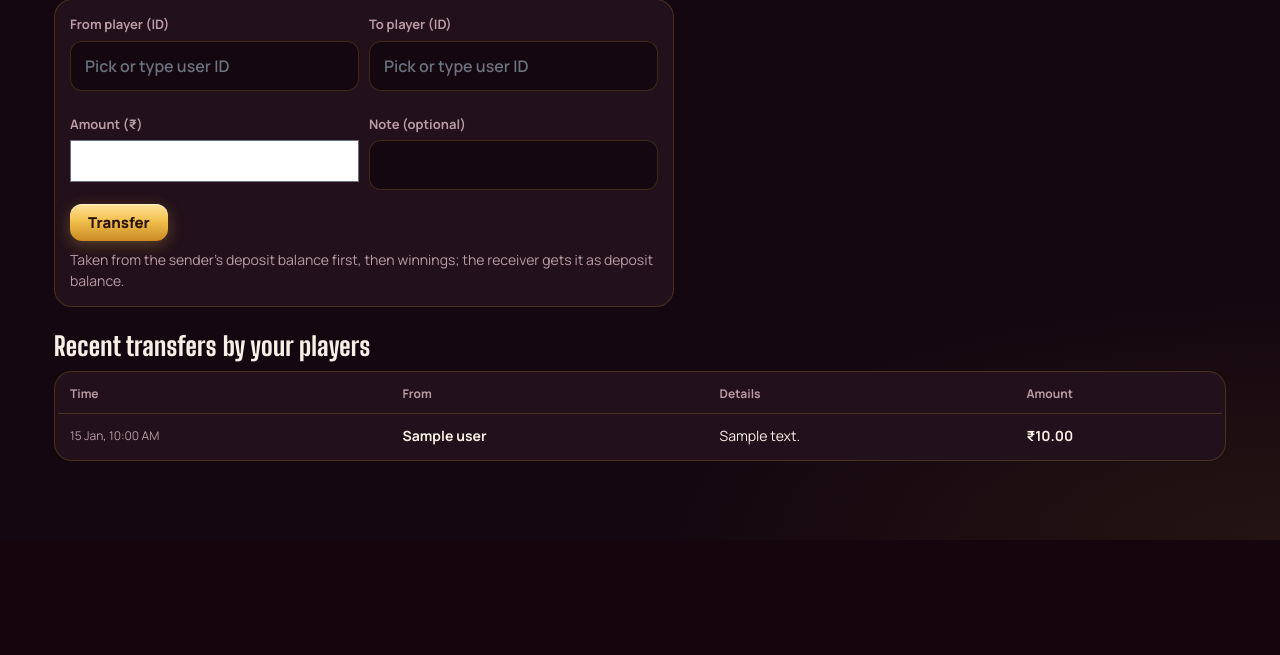
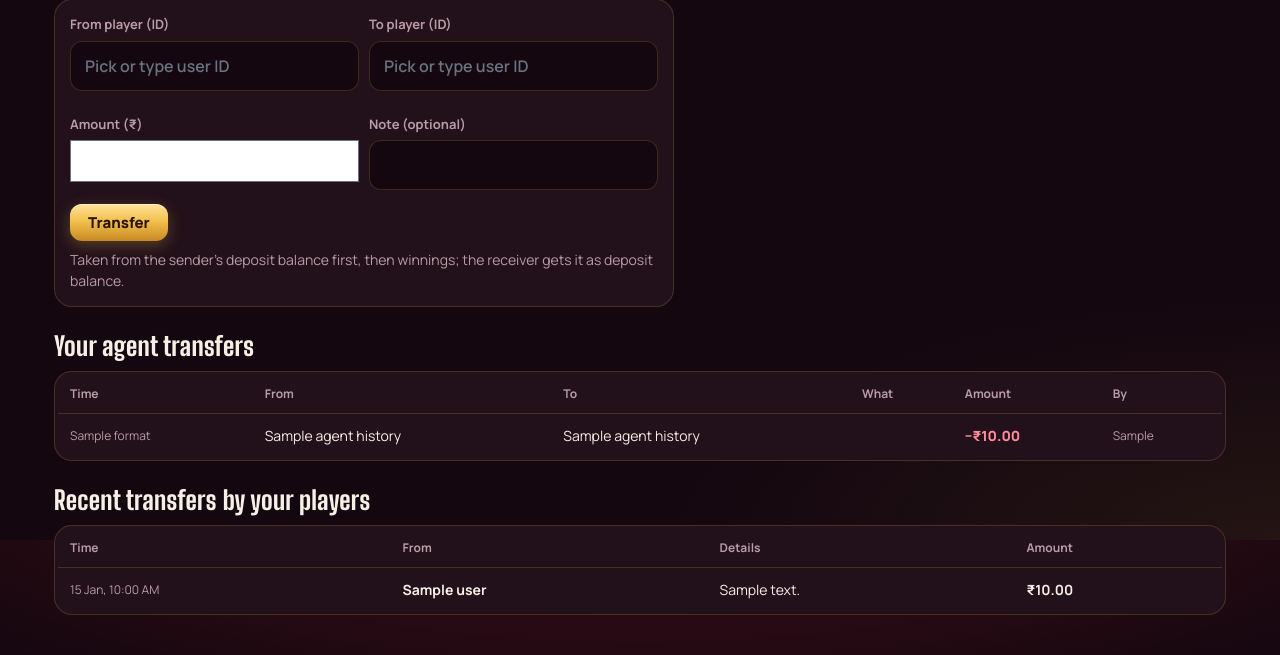
Before and after one commit to v72727835-bit/bet19x.online, a Laravel app: template resources/views/agent/transfer.blade.php in a window 1280 px wide. Shown: the part 260-915 px from the top of the page. Before the commit the page ends 800 px from the top, so only its background shows below. Run offline with Laravel 12, Linux system fonts and the light colour scheme; the template is opened without the code that fills it: most values are stand-ins (such as "Sample title", 1, 10 or a date in 2020); style sheets or scripts are compiled from the project's sources; parts of the project's set-up code (start-up, migrations or seed data) failed here and were passed over; some libraries are stand-ins or nearby versions.

Commit message:
Master to master transfer (admin and master agent panel)
- AgentTransfer service: move unused credit (limit - used) or commission
  balance between agents, both rows locked; history kept in the audit log
- Admin: Agents > 'Master to master transfer' page for any two agents, with
  history; link on the Agent Management page
- Master agent panel: 'Send to another master' on the Transfer tab, plus the
  agent's own transfer history; agents/sub-agents can't use it and can only
  send to master agents
- Tests for both paths, limits and permissions

Checked: 68 tests pass on SQLite and MariaDB 10.11 (strict); all migrations
run on MariaDB; 480 page loads as guest/admin/sub-admin/master/retailer/player
against MariaDB with APP_DEBUG=false returned no 500 and no JS errors.

Co-Authored-By: Claude Opus 5.5 <noreply@anthropic.com>
Claude-Session: https://claude.ai/code/session_01Kh8TAq1KD8XV1rrqA459R4

```diff
--- /dev/null
+++ b/app/Services/AgentTransfer.php
@@ -0,0 +1,92 @@
+<?php
+
+namespace App\Services;
+
+use App\Models\Agent;
+use App\Models\AuditLog;
+use Illuminate\Support\Facades\DB;
+use Illuminate\Support\Str;
+
+/**
+ * Moves credit or commission balance from one agent to another
+ * (e.g. master agent to master agent).
+ *
+ * - credit:  only the sender's unused credit (limit - used) can move; the
+ *            sender's credit limit goes down and the receiver's goes up.
+ * - balance: the agents' commission balance (wallet_balance).
+ *
+ * Every transfer is written to the audit log under module "Agent Transfer",
+ * which is also what the history tables read.
+ */
+class AgentTransfer
+{
+    public const MIN = 1;
+    public const KINDS = ['credit' => 'Credit', 'balance' => 'Commission balance'];
+
+    /** @throws \DomainException with a message safe to show */
+    public static function send(Agent $from, Agent $to, float $amount, string $kind, string $by, ?string $note = null): string
+    {
+        $amount = round($amount, 2);
+        if (! array_key_exists($kind, self::KINDS)) {
+            throw new \DomainException('Galat transfer type.');
+        }
+        if ($amount < self::MIN) {
+            throw new \DomainException('Kam se kam ₹' . self::MIN . ' transfer kar sakte hain.');
+        }
+        if ($from->id === $to->id) {
+            throw new \DomainException('Ek hi agent ko khud transfer nahi kar sakte.');
+        }
+        if (! $to->is_active) {
+            throw new \DomainException('Jis agent ko bhej rahe hain wo deactivated hai.');
+        }
+
+        $ref = 'ATR-' . strtoupper(Str::random(10));
+
+        DB::connection($from->getConnectionName())->transaction(function () use ($from, $to, $amount, $kind) {
+            // lock both rows in id order so two opposite transfers can't deadlock
+            $rows = Agent::whereIn('id', [$from->id, $to->id])->orderBy('id')->lockForUpdate()->get()->keyBy('id');
+            $src = $rows[$from->id];
+            $dst = $rows[$to->id];
+
+            if ($kind === 'credit') {
+                $available = round((float) $src->credit_limit - (float) $src->credit_used, 2);
+                if ($amount > $available + 0.00001) {
+                    throw new \DomainException('Credit kam hai. ₹' . number_format(max(0, $available), 2) . ' tak hi transfer ho sakta hai.');
+                }
+                $src->credit_limit = round((float) $src->credit_limit - $amount, 2);
+                $dst->credit_limit = round((float) $dst->credit_limit + $amount, 2);
+            } else {
+                $available = round((float) $src->wallet_balance, 2);
+                if ($amount > $available + 0.00001) {
+                    throw new \DomainException('Commission balance kam hai. ₹' . number_format(max(0, $available), 2) . ' tak hi transfer ho sakta hai.');
+                }
+                $src->wallet_balance = round($available - $amount, 2);
+                $dst->wallet_balance = round((float) $dst->wallet_balance + $amount, 2);
+            }
+            $src->save();
+            $dst->save();
+        });
+
+        AuditLog::record('Agent Transfer', self::KINDS[$kind], json_encode([
+            'ref' => $ref, 'kind' => $kind, 'amount' => $amount,
+            'from' => $from->id, 'from_name' => $from->name, 'to' => $to->id, 'to_name' => $to->name,
+            'by' => $by, 'note' => $note ? Str::limit($note, 120) : null,
+        ], JSON_UNESCAPED_UNICODE));
+
+        return $ref;
+    }
+
+    /** Recent transfers, optionally only those touching one of $agentIds. */
+    public static function history(?array $agentIds = null, int $limit = 30)
+    {
+        return AuditLog::where('module', 'Agent Transfer')->latest('id')->limit($agentIds ? 500 : $limit)->get()
+            ->map(function ($log) {
+                $d = json_decode((string) $log->description, true) ?: [];
+                $d['at'] = $log->created_at;
+
+                return (object) $d;
+            })
+            ->filter(fn ($d) => isset($d->from, $d->to) && (! $agentIds || in_array((int) $d->from, $agentIds, true) || in_array((int) $d->to, $agentIds, true)))
+            ->take($limit)->values();
+    }
+}
--- a/resources/views/admin/agents/index.blade.php
+++ b/resources/views/admin/agents/index.blade.php
@@ -6,6 +6,7 @@
             <p class="fx-muted text-xs">Master agents, agents and sub-agents log in here with the email and password you set for them.</p>
         </div>
         <code class="fx-input text-sm" style="user-select:all;">{{ route('agent.login') }}</code>
+        <a href="{{ route('admin.agents.transfer') }}" class="fx-btn text-xs" style="padding:.45rem .9rem;">Transfer between masters</a>
         <button type="button" class="fx-btn-outline text-xs" @click="navigator.clipboard.writeText(@js(route('agent.login'))); copied = true; setTimeout(() => copied = false, 1500)" x-text="copied ? 'Copied' : 'Copy link'">Copy link</button>
     </div>
 
--- a/resources/views/agent/transfer.blade.php
+++ b/resources/views/agent/transfer.blade.php
@@ -25,6 +25,64 @@
         <p class="bx-sub" style="margin-top:8px;">Taken from the sender's deposit balance first, then winnings; the receiver gets it as deposit balance.</p>
     </form>
 
+    @if ($agent->role === 'master_agent')
+        <section class="bx-section">
+            <div class="bx-section-head"><h2 class="bx-h2">Send to another master</h2></div>
+            <form method="POST" action="{{ route('agent.transfer.master') }}" class="bx-panel" style="max-width:620px;"
+                  onsubmit="return confirm('Send ₹' + this.amount.value + ' to this master now?');">
+                @csrf
+                <p class="bx-sub" style="margin:0 0 12px;">You have ₹{{ number_format(max(0, $agent->creditAvailable()), 2) }} unused credit and ₹{{ number_format($agent->wallet_balance, 2) }} commission balance.</p>
+                @if ($masters->isEmpty())
+                    <p class="bx-empty" style="padding:8px 0;">There are no other active master agents yet.</p>
+                @else
+                    <div style="display:grid; grid-template-columns:repeat(auto-fit, minmax(200px, 1fr)); gap:10px;">
+                        <label class="bx-field"><span>To master</span>
+                            <select class="bx-input" name="to_id" required>
+                                <option value="">Choose master</option>
+                                @foreach ($masters as $m)
+                                    <option value="{{ $m->id }}" @selected((string) old('to_id') === (string) $m->id)>{{ $m->name }} ({{ $m->referralCode() }})</option>
+                                @endforeach
+                            </select>
+                        </label>
+                        <label class="bx-field"><span>What to send</span>
+                            <select class="bx-input" name="kind">
+                                @foreach (\App\Services\AgentTransfer::KINDS as $k => $label)
+                                    <option value="{{ $k }}" @selected(old('kind', 'credit') === $k)>{{ $label }}</option>
+                                @endforeach
+                            </select>
+                        </label>
+                        <label class="bx-field"><span>Amount (₹)</span><input class="bx-input" type="number" step="1" min="{{ \App\Services\AgentTransfer::MIN }}" name="amount" value="{{ old('amount') }}" required></label>
+                        <label class="bx-field"><span>Note (optional)</span><input class="bx-input" name="note" maxlength="120" value="{{ old('note') }}"></label>
+                    </div>
+                    <button type="submit" class="bx-btn bx-btn-gold">Send to master</button>
+                @endif
+            </form>
+        </section>
+    @endif
+
+    @if ($agentHistory->isNotEmpty())
+        <section class="bx-section">
+            <div class="bx-section-head"><h2 class="bx-h2">Your agent transfers</h2></div>
+            <div class="bx-panel ag-scroll" style="padding:4px;">
+                <table class="ag-table">
+                    <thead><tr><th>Time</th><th>From</th><th>To</th><th>What</th><th>Amount</th><th>By</th></tr></thead>
+                    <tbody>
+                        @foreach ($agentHistory as $h)
+                            <tr>
+                                <td class="ag-mut">{{ $h->at?->format('d M, h:i A') }}</td>
+                                <td>{{ (int) $h->from === $agent->id ? 'You' : ($h->from_name ?? '') }}</td>
+                                <td>{{ (int) $h->to === $agent->id ? 'You' : ($h->to_name ?? '') }}</td>
+                                <td>{{ \App\Services\AgentTransfer::KINDS[$h->kind ?? ''] ?? '' }}</td>
+                                <td class="{{ (int) $h->to === $agent->id ? 'ag-pos' : 'ag-neg' }}">{{ (int) $h->to === $agent->id ? '+' : '−' }}₹{{ number_format((float) $h->amount, 2) }}</td>
+                                <td class="ag-mut">{{ $h->by ?? '' }}</td>
+                            </tr>
+                        @endforeach
+                    </tbody>
+                </table>
+            </div>
+        </section>
+    @endif
+
     <section class="bx-section">
         <div class="bx-section-head"><h2 class="bx-h2">Recent transfers by your players</h2></div>
         <div class="bx-panel ag-scroll" style="padding:4px;">
--- a/resources/views/components/admin-layout.blade.php
+++ b/resources/views/components/admin-layout.blade.php
@@ -230,6 +230,11 @@
                     <svg fill="none" stroke="currentColor" stroke-width="1.8" viewBox="0 0 24 24"><path stroke-linecap="round" stroke-linejoin="round" d="M17 20v-2a4 4 0 0 0-4-4H7a4 4 0 0 0-4 4v2m14 0v-2a4 4 0 0 0-3-3.87M13 3.13a4 4 0 0 1 0 7.75M9 11a4 4 0 1 0 0-8 4 4 0 0 0 0 8Z"/></svg>
                     <span class="fx-label">Master Agent / Agent / Sub-Agent</span>
                     <span class="fx-tooltip">Agents</span>
+                </a>
+                <a href="{{ route('admin.agents.transfer') }}" class="fx-nav-link {{ request()->routeIs('admin.agents.transfer*') ? 'active' : '' }}">
+                    <svg fill="none" stroke="currentColor" stroke-width="1.8" viewBox="0 0 24 24"><path stroke-linecap="round" stroke-linejoin="round" d="M4 8h13l-3-3m6 11H7l3 3"/></svg>
+                    <span class="fx-label">Master to master transfer</span>
+                    <span class="fx-tooltip">Master to master transfer</span>
                 </a>
                 @endif
 
--- a/routes/admin.php
+++ b/routes/admin.php
@@ -76,6 +76,9 @@ Route::prefix('admin')->group(function(){
    Route::match(['POST','PUT','PATCH','DELETE'],'risk/{user}/update-limits',[\App\Http\Controllers\Admin\RiskManagementController::class,'updateUserLimits'])->name('admin.risk.update-limits');
   });
   Route::middleware('admin.perm:agents')->group(function(){
+   // must stay above agents/{agent} so 'transfer' isn't read as an agent id
+   Route::get('agents/transfer',[\App\Http\Controllers\Admin\AgentController::class,'transferForm'])->name('admin.agents.transfer');
+   Route::post('agents/transfer',[\App\Http\Controllers\Admin\AgentController::class,'transfer'])->name('admin.agents.transfer.store');
    Route::get('agents/{agent}/edit',[\App\Http\Controllers\Admin\AgentController::class,'edit'])->name('admin.agents.edit');
    Route::post('agents/{agent}/login-as',[\App\Http\Controllers\Admin\AgentController::class,'loginAs'])->name('admin.agents.login-as');
    Route::match(['DELETE','POST'],'agents/{agent}/delete',[\App\Http\Controllers\Admin\AgentController::class,'destroy'])->name('admin.agents.destroy');
--- a/routes/web.php
+++ b/routes/web.php
@@ -101,6 +101,7 @@ Route::prefix('agent')->name('agent.')->group(function () {
         Route::get('/profit-loss', [App\Http\Controllers\Agent\AgentPanelController::class, 'profitLoss'])->name('profit-loss');
         Route::get('/transfer', [App\Http\Controllers\Agent\AgentPanelController::class, 'transferForm'])->name('transfer');
         Route::post('/transfer', [App\Http\Controllers\Agent\AgentPanelController::class, 'transfer'])->middleware('throttle:20,1')->name('transfer.store');
+        Route::post('/transfer-master', [App\Http\Controllers\Agent\AgentPanelController::class, 'transferToMaster'])->middleware('throttle:20,1')->name('transfer.master');
         Route::post('/agents', [App\Http\Controllers\Agent\AgentPanelController::class, 'storeAgent'])->name('agents.store');
         Route::post('/agents/{child}/update', [App\Http\Controllers\Agent\AgentPanelController::class, 'updateAgent'])->name('agents.update');
         Route::post('/agents/{child}/toggle', [App\Http\Controllers\Agent\AgentPanelController::class, 'toggleAgent'])->name('agents.toggle');
```
Also changed, not shown: app/Http/Controllers/Admin/AgentController.php (+34 -0 lines), app/Http/Controllers/Agent/AgentPanelController.php (+33 -1 lines), resources/views/admin/agents/_transfer-history.blade.php (added, +22 -0 lines), resources/views/admin/agents/transfer.blade.php (added, +53 -0 lines), tests/Feature/AgentTransferTest.php (added, +109 -0 lines).
